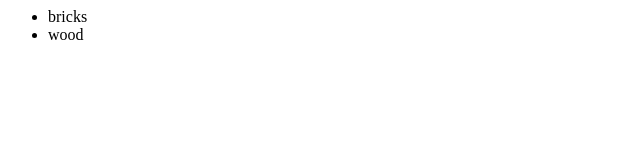
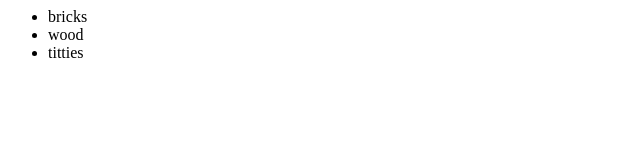
Before and after one commit to nfraylick/newGitTest, a plain HTML site: page index.html in a window 1280 px wide. Shown: the full height of the page, 0-640 px from the left. Drawn offline with Linux system fonts and the light colour scheme.

Commit message:
changed html

```diff
--- a/index.html
+++ b/index.html
@@ -6,6 +6,7 @@
         <ul>
             <li>bricks</li>
             <li>wood</li>
+            <li>titties</li>
         </ul>
     </div>
 </body>
```
